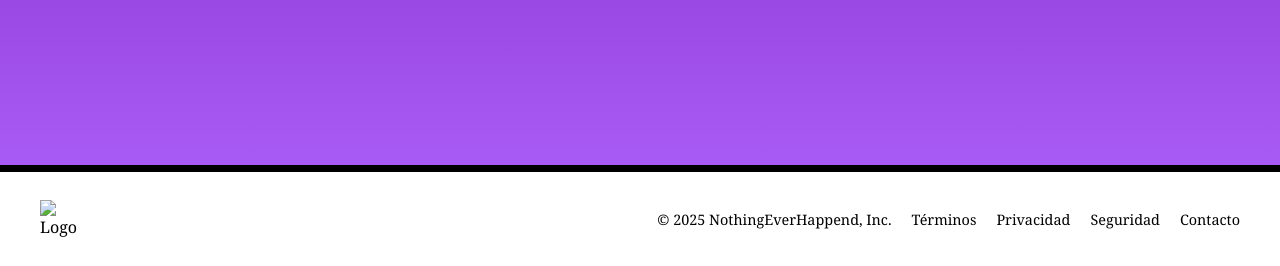
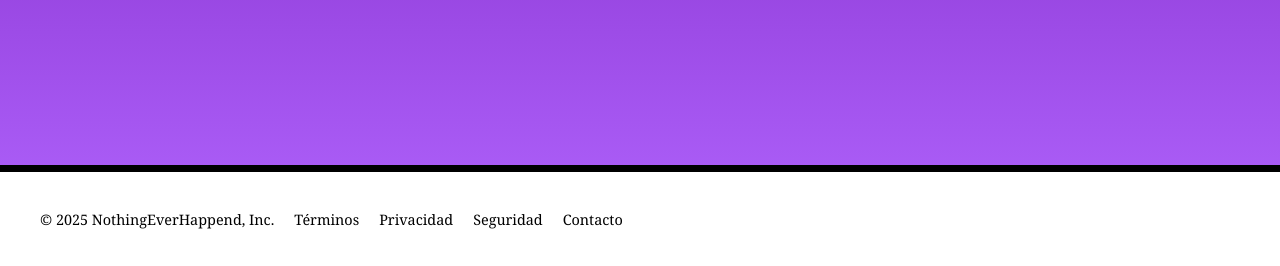
Before and after one commit to ElZorroZ/ProyectoNothingEverHappend, a web app: page / in a window 1280 px wide. Shown: the part 534-800 px from the top of the page. Run offline with its HTML, style and script files only (its server is not run), Linux system fonts and the light colour scheme; data that the repository does not hold is empty.

Commit message:
Correciones intento 3

```diff
--- a/Frontend/WEB/index.html
+++ b/Frontend/WEB/index.html
@@ -4,14 +4,10 @@
   <meta charset="UTF-8">
   <meta name="viewport" content="width=device-width, initial-scale=1.0">
   <title>Gestión de Tareas</title>
-  <link rel="stylesheet" href="styles.css">
+  <link rel="stylesheet" href="../WEB/styles.css">
 </head>
 <body>
   <div class="footer-info">
-    <div class="footer-left">
-      <img src="images/Logo.png" alt="Logo" class="footer-logo">
-
-    </div>
     <div class="footer-right">
       <span>© 2025 NothingEverHappend, Inc.</span>
       <a href="#">Términos</a>
```
Also changed, not shown: Frontend/WEB/images/Logo.png (deleted).
